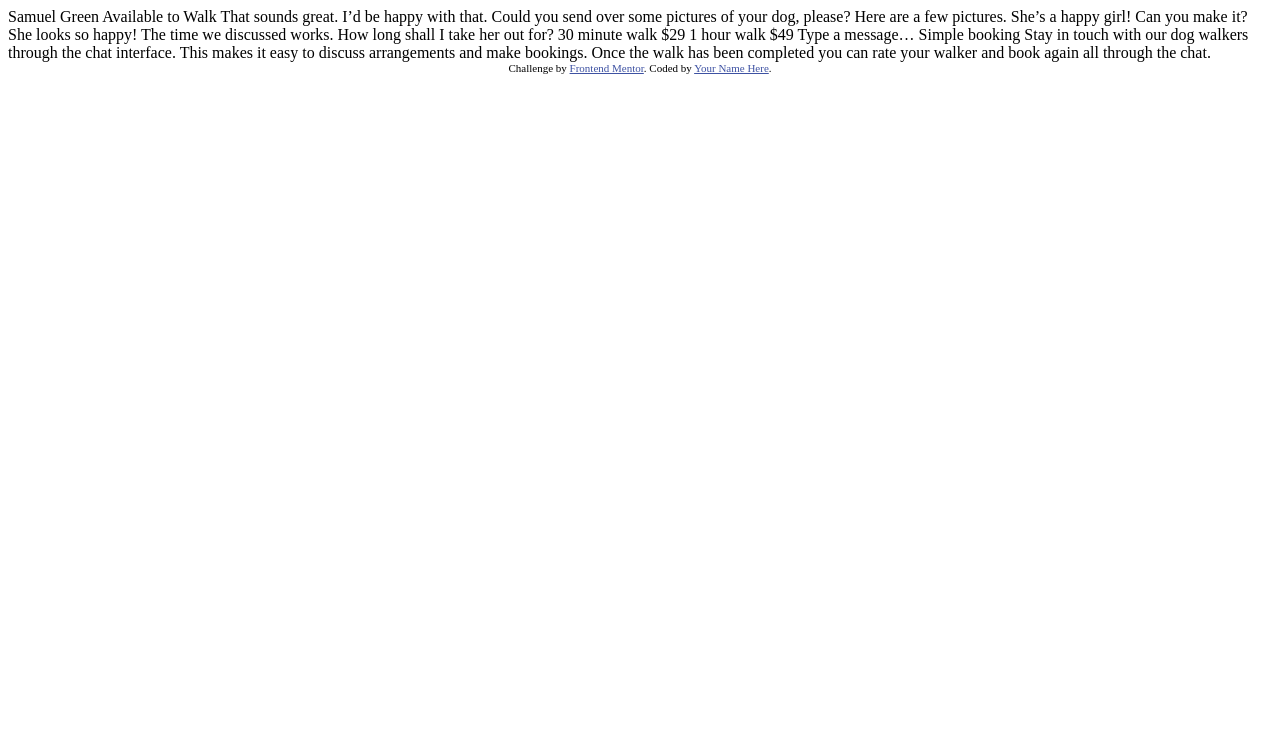
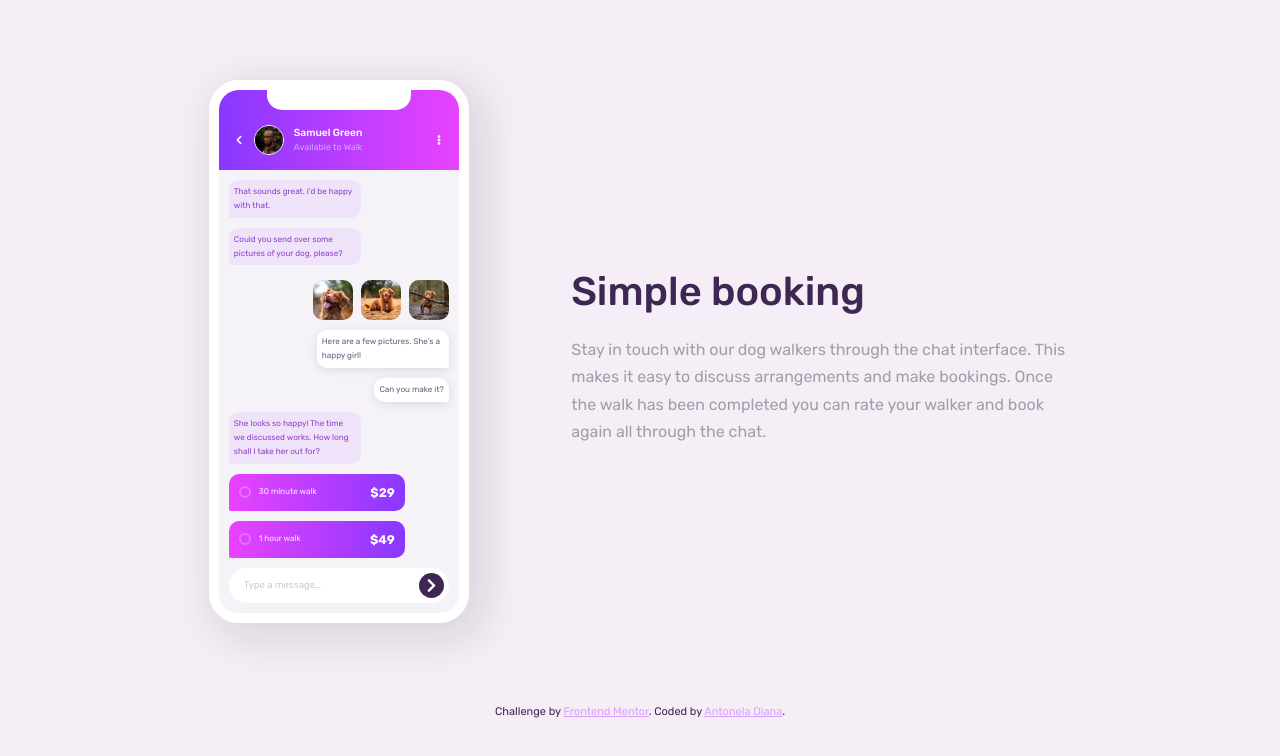
Before and after one commit to antoneladiana/chat-app-css-illustration, a plain HTML site: page index.html in a window 1280 px wide. Drawn offline with Linux system fonts and the light colour scheme.

Commit message:
Version 1

```diff
--- a/css/styles.css
+++ b/css/styles.css
@@ -0,0 +1,289 @@
+/* ========================================================================
+   GLOBAL STYLES
+======================================================================== */
+
+/* Variables */
+:root {
+    /* Text colors */
+    --sub-heading-color: #d89eff;
+    --received-text-color: #9241c8;
+    --sent-text-color: #6e5d7e;
+    --placeholder-color: #c6cacd;
+    --main-heading-color: #3e2753;
+    --paragraph-color: #a39daa;
+
+    /* Gradient colors */
+    --gradient-light-color: #e942ff;
+    --gradient-dark-color: #8838ff;
+
+    /* Secondary colors */
+    --main-background-color: #f5eef7;
+    --app-background-color: #f5f3f7;
+    --submit-button-color: #3e2753;
+    --radio-button-color: #e570ff;
+    --received-message-color: #d89eff33;
+    --sent-message-color: #ffffff;
+
+    /* Fonts */
+    --main-font: 'Rubik', sans-serif;
+}
+
+/* Box model fix */
+html {
+    box-sizing: border-box;
+}
+*, *:before, *:after {
+    box-sizing: inherit;
+}
+
+/* Font size */
+html {
+    font-size: 12px;
+}
+@media screen and (min-width: 600px) {
+    html {
+        font-size: 14px;
+    }
+}
+@media screen and (min-width: 1000px) {
+    html {
+        font-size: 16px;
+    }
+}
+
+/* Scroll behavior */
+@media screen and (prefers-reduced-motion: no-preference) {
+    html {
+        scroll-behavior: smooth;
+    }
+}
+
+/* Body */
+body {
+    font-family: var(--main-font);
+    background-color: var(--main-background-color);
+    line-height: 1.7;
+}
+
+/* Images */
+img {
+    width: 100%;
+    height: auto
+}
+
+/* ========================================================================
+   COMPONENTS
+======================================================================== */
+
+/* Main */
+main {
+    display: flex;
+    justify-content: center;
+    column-gap: 10%;
+    align-items: center;
+    row-gap: 10vh;
+    max-width: 80%;
+    margin: 10vh auto;
+}
+@media screen and (max-width: 600px) {
+    main {
+        flex-wrap: wrap;
+    }
+}
+
+/* Illustration */
+.illustration {
+    flex: 0 0 260px;
+    border: 10px solid white;
+    border-radius: 30px;
+    box-shadow: 10px 10px 40px 10px #0000001a;
+}
+
+/* Profile */
+.profile {
+    background: linear-gradient(90deg, var(--gradient-dark-color) 0%,
+                                     var(--gradient-light-color) 100%);
+    border-radius: 20px 20px 0 0;
+    font-size: 0.8rem;
+    line-height: 1;
+}
+.profile__decoration {
+    height: 20px;
+    background-color: white;
+    width: 60%;
+    margin: 0 auto;
+    border-radius: 0 0 15px 15px;
+}
+.profile__content {
+    display: flex;
+    align-items: center;
+    justify-content: space-between;
+    padding: 15px;
+    column-gap: 10px;
+}
+.profile__icon {
+    fill: white;
+    width: 10px;
+    height: 10px;
+}
+.profile__info {
+    display: grid;
+    grid-template-columns: repeat(2, max-content);
+    grid-template-rows: repeat(2, min-content);
+    align-items: center;
+    margin-right: auto;
+}
+.profile__avatar {
+    border-radius: 50%;
+    width: 10%;
+    max-width: 40px;
+    min-width: 30px;
+    border: 0.15em solid white;
+    grid-row: 1 / 3;
+}
+.profile__name {
+    color: white;
+    font-weight: 500;
+    font-size: 0.8em;
+}
+.profile__status {
+    color: var(--sub-heading-color);
+    font-size: 0.7em;
+}
+
+/* Chat */
+.chat {
+    background-color: var(--app-background-color);
+    font-size: 0.6rem;
+    padding: 10px;
+    border-radius: 0 0 20px 20px;
+}
+.chat__message {
+    border-radius: 10px;
+    width: 60%;
+    padding: 5px;
+    margin-bottom: 10px;
+}
+.chat__message.--received {
+    background-color: var(--received-message-color);
+    border-bottom-left-radius: 2px;
+}
+.chat__message.--sent {
+    background-color: var(--sent-message-color);
+    border-bottom-right-radius: 2px;
+    margin-left: auto;
+    box-shadow: 0 2px 10px 0 #0000001a;
+    max-width: max-content;
+}
+.chat__text {
+    font-size: 0.85em;
+}
+.chat__text.--received {
+    color: var(--received-text-color);
+}
+.chat__text.--sent {
+    color: var(--sent-text-color);
+}
+.chat__images {
+    display: flex;
+    column-gap: 8px;
+    justify-content: flex-end;
+    margin-top: 15px;
+    margin-bottom: 10px;
+}
+.chat__image {
+    width: 40px;
+    border-radius: 10px;
+}
+
+/* Form */
+.form {
+
+}
+.form__option {
+    background: linear-gradient(90deg, var(--gradient-light-color) 0%,
+                                var(--gradient-dark-color) 100%);
+    display: flex;
+    column-gap: 8px;
+    padding: 8px 10px;
+    width: 80%;
+    align-items: center;
+}
+.form__radio {
+    border-radius: 50%;
+    border: 2px solid var(--radio-button-color);
+    width: 12px;
+    height: 12px;
+}
+.form__time {
+    color: white;
+    opacity: 0.9;
+    font-size: 0.85em;
+}
+.form__price {
+    color: white;
+    font-weight: 700;
+    margin-left: auto;
+    font-size: 1.3em;
+}
+
+/* Chat box */
+.chat-box {
+    background-color: white;
+    border-radius: 20px;
+    display: flex;
+    justify-content: space-between;
+    align-items: center;
+    padding: 5px 5px 5px 15px;
+}
+.chat-box__text {
+    opacity: 20%;
+}
+.chat-box__button {
+    background-color: var(--submit-button-color);
+    border-radius: 50%;
+    width: 25px;
+    height: 25px;
+    display: flex;
+    justify-content: center;
+    align-items: center;
+}
+.chat-box__icon {
+    width: 15px;
+    height: 15px;
+    fill: white;
+}
+
+/* Intro */
+.intro {
+    flex-basis: 500px;
+    font-size: 1rem;
+}
+.intro__title {
+    font-size: 2.5em;
+    font-weight: 500;
+    color: var(--main-heading-color);
+    margin-bottom: 0.25em;
+}
+.intro__description {
+    color: var(--paragraph-color);
+}
+@media screen and (max-width: 600px) {
+    .intro {
+        text-align: center;
+    }
+}
+
+/* Attribution */
+.attribution {
+    font-size: 11px;
+    text-align: center;
+    padding-bottom: 20px;
+    color: var(--main-heading-color);
+}
+.attribution__link {
+    color: var(--sub-heading-color);
+}
+.attribution__link:hover {
+    text-decoration: none;
+}
--- a/index.html
+++ b/index.html
@@ -1,51 +1,160 @@
 <!DOCTYPE html>
-<html lang="en">
+<html lang="en" dir="ltr">
 <head>
   <meta charset="UTF-8">
-  <meta name="viewport" content="width=device-width, initial-scale=1.0"> <!-- displays site properly based on user's device -->
+  <meta name="viewport" content="width=device-width, initial-scale=1.0">
 
-  <link rel="icon" type="image/png" sizes="32x32" href="./images/favicon-32x32.png">
+  <!-- Title -->
+  <link rel="icon" type="image/png" sizes="32x32"
+        href="./images/favicon-32x32.png">
+  <title>Frontend Mentor | Chat App CSS Illustration</title>
 
-  <title>Frontend Mentor | [Challenge Name Here]</title>
+  <!-- Google Fonts -->
+  <link rel="preconnect" href="https://fonts.gstatic.com">
+  <link rel="stylesheet" href="https://fonts.googleapis.com/css2?family=Rubik:wght@400;500;700&display=swap">
 
-  <!-- Feel free to remove these styles or customise in your own stylesheet 👍 -->
-  <style>
-    .attribution { font-size: 11px; text-align: center; }
-    .attribution a { color: hsl(228, 45%, 44%); }
-  </style>
+  <!-- CSS -->
+  <link rel="stylesheet" href="./css/reset.css">
+  <link rel="stylesheet" href="./css/styles.css">
 </head>
+
 <body>
+  <main>
 
-  Samuel Green
-  Available to Walk
+<!-- ======================================================================
+     PHONE ILLUSTRATION
+======================================================================= -->
+    <article class="illustration">
 
-  That sounds great. I’d be happy with that.
+      <!-- ILLUSTRATION TOP: PROFILE -->
+      <div class="profile">
+        <!-- Decoration -->
+        <div class="profile__decoration"></div>
+        <div class="profile__content">
+          <!-- Go-back arrow icon -->
+          <svg class="profile__icon" viewBox="0 0 320 512">
+            <use xlink:href="./images/svg-sprite.svg#icon-chevron-left"/>
+          </svg>
+          <!-- Profile info -->
+          <div class="profile__info">
+            <!-- Profile picture -->
+            <img class="profile__avatar" src="./images/avatar.jpg"
+                  alt="Samuel Green's profile picture.">
+            <!-- Profile name -->
+            <span class="profile__name">Samuel Green</span>
+            <!-- Profile statur -->
+            <span class="profile__status">Available to Walk</span>
+          </div>
+          <!-- Menu icon -->
+          <svg class="profile__icon" viewBox="0 0 192 512">
+            <use xlink:href="./images/svg-sprite.svg#icon-ellipsis"/>
+          </svg>
+        </div>
+      </div>
 
-  Could you send over some pictures of your dog, please?
+      <!-- ILLUSTRATION BOTTOM: CHAT -->
+      <div class="chat">
+        <!-- Received message -->
+        <div class="chat__message --received">
+          <p class="chat__text --received">
+            That sounds great. I’d be happy with that.
+          </p>
+        </div>
+        <!-- Received message -->
+        <div class="chat__message --received">
+          <p class="chat__text --received">
+            Could you send over some pictures of your dog, please?
+          </p>
+        </div>
+        <!-- Sent images -->
+        <div class="chat__images">
+          <img class="chat__image" src="./images/dog-image-1.jpg"
+               alt="Dog's smiley face.">
+          <img class="chat__image" src="./images/dog-image-2.jpg"
+               alt="Dog sitting in the sand.">
+          <img class="chat__image" src="./images/dog-image-3.jpg"
+               alt="Dog carrying tree branch.">
+        </div>
+        <!-- Sent message -->
+        <div class="chat__message --sent">
+          <p class="chat__text --sent">
+            Here are a few pictures. She’s a happy girl!
+          </p>
+        </div>
+        <!-- Sent message -->
+        <div class="chat__message --sent">
+          <p class="chat__text --sent">
+            Can you make it?
+          </p>
+        </div>
+        <!-- Received message -->
+        <div class="chat__message --received">
+          <p class="chat__text --received">
+            She looks so happy! The time we discussed works. How long shall
+            I take her out for?
+          </p>
+        </div>
+        <!-- Received form for walking time and price options -->
+        <ul class="form">
+          <li class="chat__message --received form__option">
+            <div class="form__radio"></div>
+            <span class="chat__text form__time">30 minute walk</span>
+            <span class="form__price">$29</span>
+          </li>
+          <li class="chat__message --received form__option">
+            <div class="form__radio"></div>
+            <span class="chat__text form__time">1 hour walk</span>
+            <span class="form__price">$49</span>
+          </li>
+        </ul>
+        <!-- Chat box -->
+        <div class="chat-box">
+          <span class="chat-box__text">Type a message…</span>
+          <div class="chat-box__button">
+            <svg class="chat-box__icon" viewBox="0 0 320 512">
+              <use xlink:href="./images/svg-sprite.svg#icon-chevron-right"/>
+            </svg>
+          </div>
+          </div>
 
-  Here are a few pictures. She’s a happy girl!
+        </div>
+      </div>
+    </article>
 
-  Can you make it?
 
-  She looks so happy! The time we discussed works. How long shall I take her out for?
+<!-- ======================================================================
+     INTRODUCTION
+======================================================================= -->
+    <div class="intro">
+      <!-- Service title -->
+      <h1 class="intro__title">Simple booking</h1>
+      <!-- Service description -->
+      <p class="intro__description">
+        Stay in touch with our dog walkers through the chat interface. This
+        makes it easy to discuss arrangements and make bookings. Once the
+        walk has been completed you can rate your walker and book again all
+        through the chat.
+      </p>
+    </div>
+  </main>
 
-  30 minute walk
-  $29
 
-  1 hour walk
-  $49
+<!-- ======================================================================
+     FOOTER
+======================================================================= -->
+  <footer>
+    <!-- Attribution -->
+    <p class="attribution">
+      Challenge by
+      <a class="attribution__link"
+         href="https://www.frontendmentor.io?ref=challenge" target="_blank">
+        Frontend Mentor</a>.
+      Coded by
+      <a class="attribution__link"
+         href="https://antoneladiana.github.io/" target="_blank">
+        Antonela Diana</a>.
+    </p>
+  </footer>
 
-  Type a message…
-
-  Simple booking
-
-  Stay in touch with our dog walkers through the chat interface. This makes it easy to
-  discuss arrangements and make bookings. Once the walk has been completed you can rate
-  your walker and book again all through the chat.
-
-  <div class="attribution">
-    Challenge by <a href="https://www.frontendmentor.io?ref=challenge" target="_blank">Frontend Mentor</a>.
-    Coded by <a href="#">Your Name Here</a>.
-  </div>
 </body>
 </html>
```
Also changed, not shown: images/svg-sprite.svg (added).
